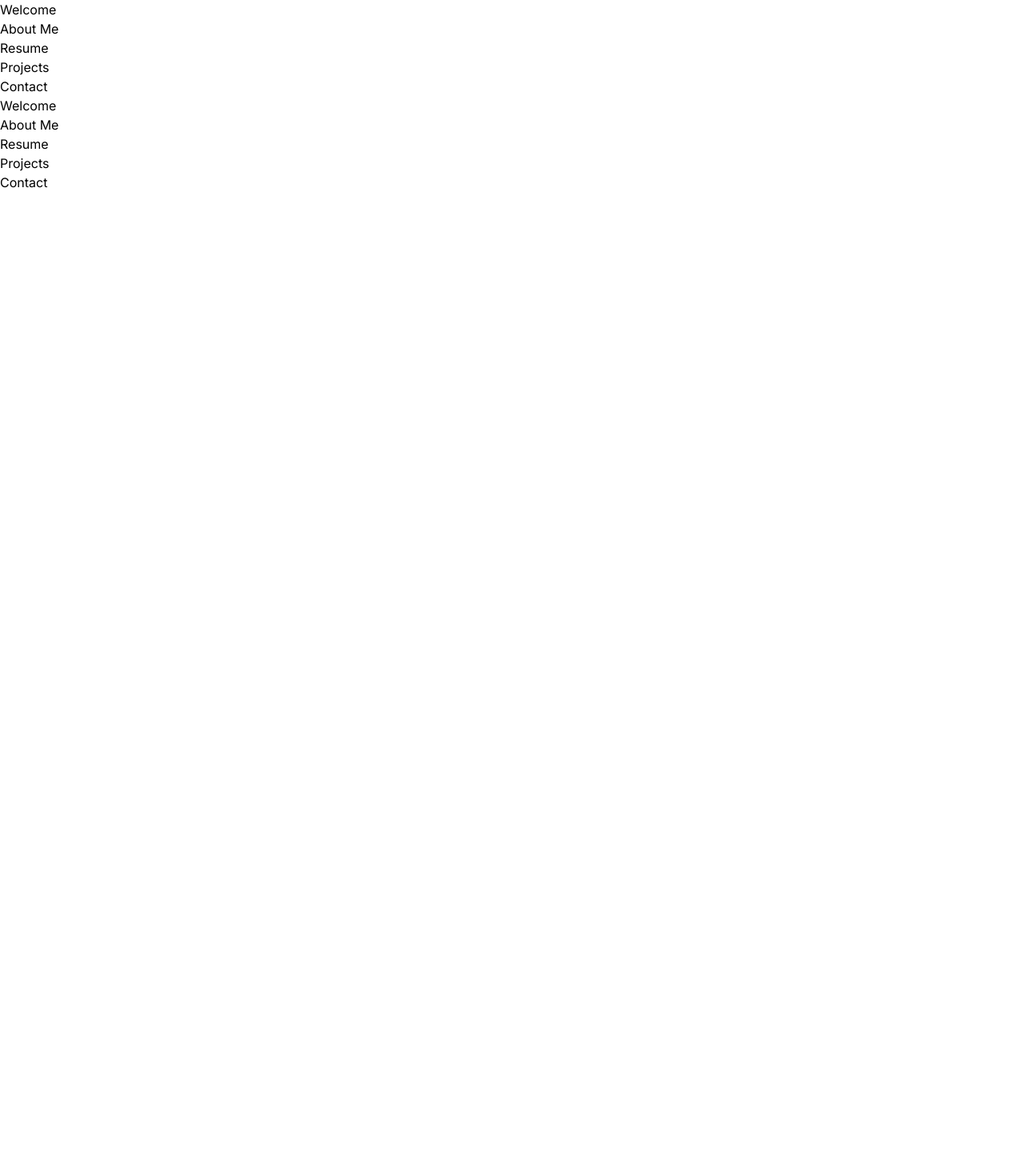
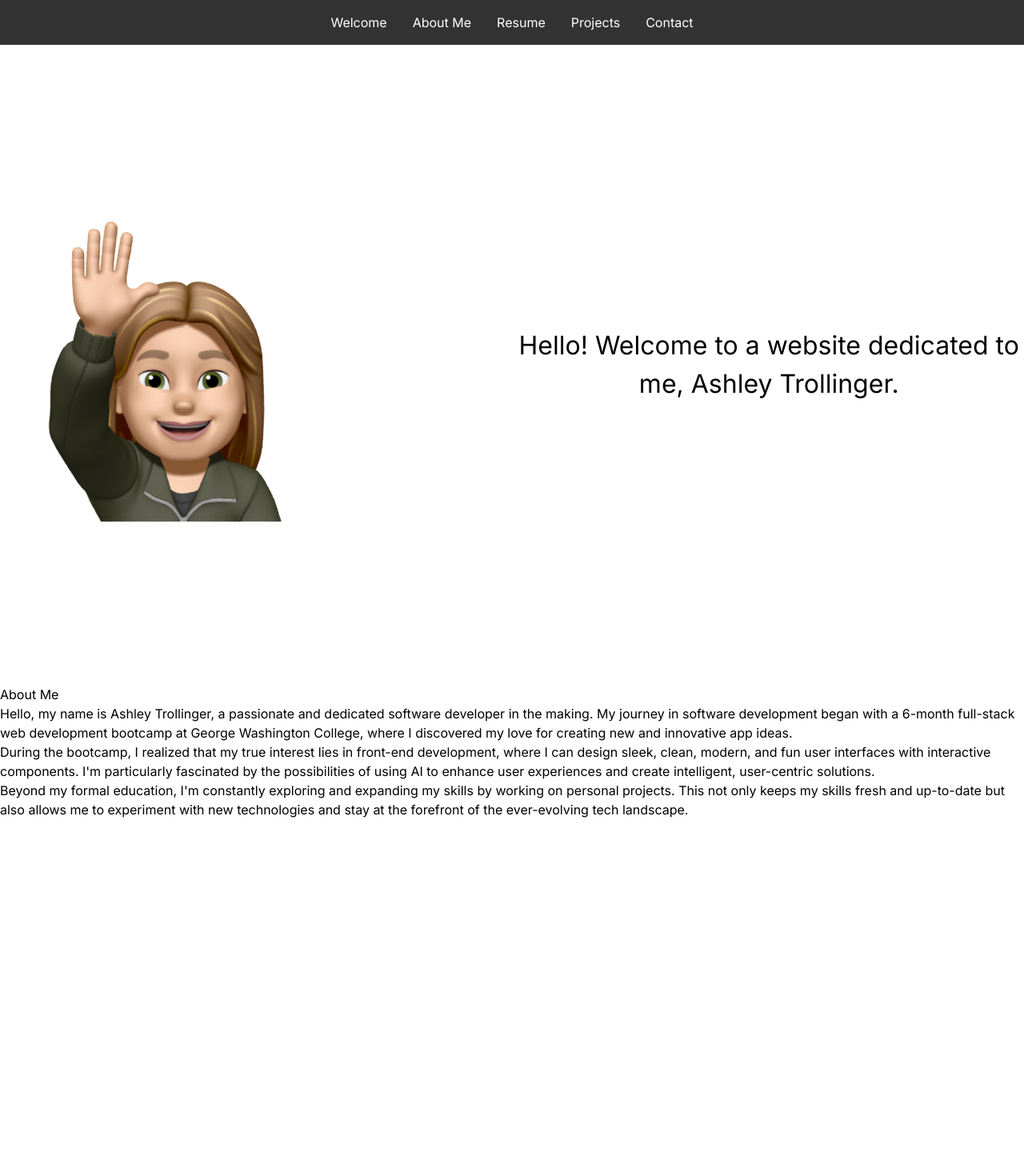
Before and after one commit to ashleytrollinger/portfolio, a Next.js app in the folder portfolio/: page / in a window 1280 px wide. Shown: the top 1470 px of the page at 80% size. Before the commit the page ends 800 px from the top, so only its background shows below. Built offline with nearby package versions, Linux system fonts and the light colour scheme.

Commit message:
Welcome page added as well as some basic css on the nav bar. Scroll to when click for nav implimented.

```diff
--- /dev/null
+++ b/portfolio/src/app/builders/NavBar.css
@@ -0,0 +1,36 @@
+
+/* Style for the <nav> element */
+nav{
+    background-color: #333;
+    padding: 1rem 0;
+    text-align: center;
+}
+
+/* Style for the <ul> element */
+ul {
+    list-style: none;
+    display: flex;
+    justify-content: center;
+    padding: 0;
+    margin: 0;
+}
+
+/* Style for each list item (<li>) */
+li {
+    margin: 0 1rem;
+
+}
+
+/* Style for the <a> element (the navigation links) */
+a {
+    text-decoration: none;
+    color: white;
+    transition: color 0.3s ease;
+
+
+    /* Additional styles on hover */
+    &:hover {
+        color: #ccc;
+
+    }
+}
--- a/portfolio/src/app/builders/NavBar.js
+++ b/portfolio/src/app/builders/NavBar.js
@@ -1,4 +1,5 @@
 import React from 'react';
+import  './NavBar.css';
 
 export default function NavBar(){
     return(
--- a/portfolio/src/app/components/AboutMe.js
+++ b/portfolio/src/app/components/AboutMe.js
@@ -1,7 +1,25 @@
 import React from 'react';
 
-export default function AboutMe(){
+export default function AboutMe() {
     return (
-        <p>About Me</p>
+        <section>
+            <h2>About Me</h2>
+            <p>
+                Hello, my name is Ashley Trollinger, a passionate and dedicated software developer in the making.  My journey in software development began with a 6-month full-stack web development bootcamp at George Washington College, where I discovered my love for creating new and innovative app ideas.
+            </p>
+
+            <p>
+                During the bootcamp, I realized that my true interest lies in front-end development, where I can design sleek,
+                clean, modern, and fun user interfaces with interactive components. I'm particularly fascinated by the
+                possibilities of using AI to enhance user experiences and create intelligent, user-centric solutions.
+            </p>
+
+            <p>
+                Beyond my formal education, I'm constantly exploring and expanding my skills by working on personal projects.
+                This not only keeps my skills fresh and up-to-date but also allows me to experiment with new technologies and
+                stay at the forefront of the ever-evolving tech landscape.
+            </p>
+
+        </section>
     )
 }
--- /dev/null
+++ b/portfolio/src/app/components/Welcome.css
@@ -0,0 +1,27 @@
+.welcome-section {
+    display: flex;
+    /* Display children side by side */
+    flex-direction: row;
+    /* Gets text centered */
+    align-items: center;
+    /* Stack items on small screens */
+    @media (max-width: 768px) {
+        flex-direction: column;
+    }
+}
+
+/* Style the image container */
+section .image-container {
+    flex: 1;
+    margin-right: 5px;
+    display: flex;
+    align-items: center;
+}
+
+/* Style the paragraph */
+.welcome-section p {
+    flex: 1;
+    font-size:2rem;
+    text-align: center;
+
+}
--- a/portfolio/src/app/components/Welcome.js
+++ b/portfolio/src/app/components/Welcome.js
@@ -1,7 +1,17 @@
 import React from 'react';
+import Image from 'next/image';
+import './Welcome.css';
+// Importing the image
+import bitmoji from '../images/bitmoji.png';
 
-export default function Welcome(){
+
+export default function Welcome() {
     return (
-        <p>Welcome</p>
+        <section className="welcome-section">
+            <div className="image-container">
+                <Image src={bitmoji} alt="Bitmoji photo of Ashley" />
+            </div>
+            <p>Hello! Welcome to a website dedicated to me, Ashley Trollinger.</p>
+        </section>
     )
 }
--- /dev/null
+++ b/portfolio/src/app/page.css
@@ -0,0 +1,11 @@
+/* Set the height of all sections to 100vh (viewport height) */
+section {
+    height: 100vh;
+}
+
+/* Make the navigation bar sticky at the top */
+nav {
+    position: sticky;
+    top: 0;
+    z-index: 100;
+}
--- a/portfolio/src/app/page.js
+++ b/portfolio/src/app/page.js
@@ -1,4 +1,5 @@
 import React from 'react';
+import './page.css';
 // Importing all the sections
 import Welcome from './components/Welcome';
 import AboutMe from './components/AboutMe';
```
Also changed, not shown: portfolio/src/app/images/bitmoji.png (added).
